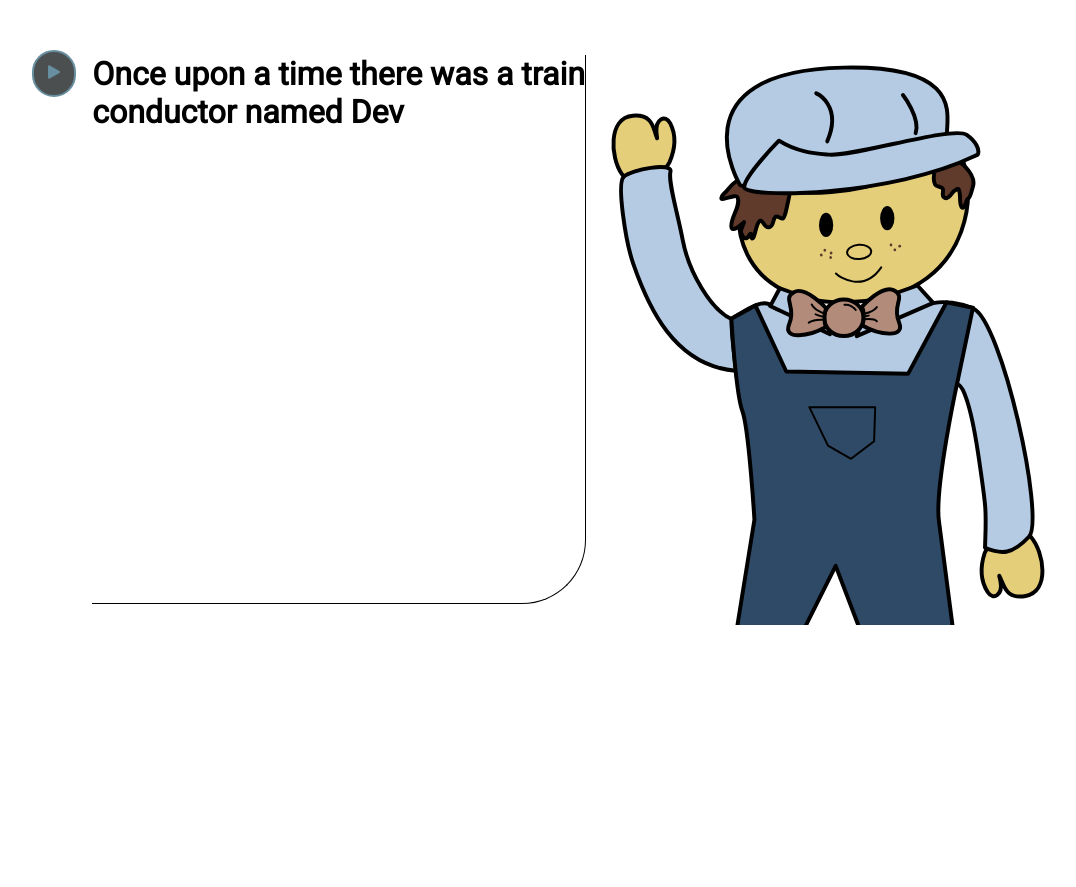
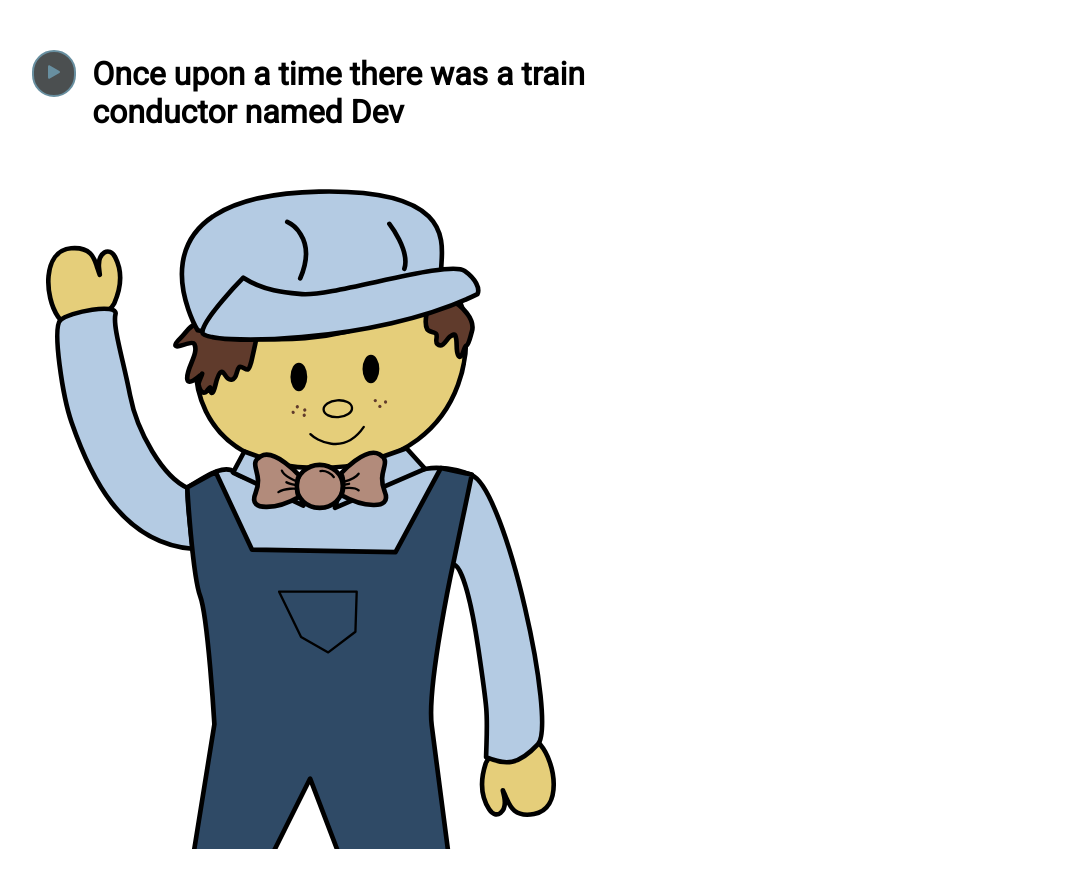
Before and after one commit to IsabelMcIlroy/IsabelsLibrary, a plain HTML site: page TrainStory/TSpageOne.html in a window 1280 px wide. Shown: the whole page, without its empty margins (43-1119 px from the left). Before the commit the page ends 800 px from the top, so only its background shows below. Drawn offline with Linux system fonts and the light colour scheme.

Commit message:
2022-06-10-4
editing page layout.

```diff
--- a/TrainStory/TSpageOne.html
+++ b/TrainStory/TSpageOne.html
@@ -16,6 +16,8 @@
             <path d="m11.596 8.697-6.363 3.692c-.54.313-1.233-.066-1.233-.697V4.308c0-.63.692-1.01 1.233-.696l6.363 3.692a.802.802 0 0 1 0 1.393z"/>
           </svg></button>
         <h1 id="text">Once upon a time there was a train conductor named Dev</h1>
+    </div>
+    <div class="image">
         <svg width="60%" height="60%" viewBox="0 0 600 600" version="1.1" xmlns="http://www.w3.org/2000/svg" xmlns:xlink="http://www.w3.org/1999/xlink" xml:space="preserve" xmlns:serif="http://www.serif.com/" style="fill-rule:evenodd;clip-rule:evenodd;stroke-linecap:round;stroke-linejoin:round;stroke-miterlimit:1.5;">
         <g id="waving">
             <g transform="matrix(0.830051,-0.557688,-0.557688,-0.830051,-6.17871,804.679)">
@@ -113,9 +115,8 @@
                 <ellipse cx="309.752" cy="214.513" rx="0.957" ry="0.897" style="fill:rgb(96,59,44);"/>
             </g>
         </g>
-    </svg>
+        </svg>
     </div>
-
     <script src="../script.js"></script>
 </body>
 </html>
--- a/style.css
+++ b/style.css
@@ -15,9 +15,8 @@ body{
     color: #688fa0;
 }
 #text{
-    border-bottom: 1px solid #000000;
-    border-right: 1px solid #000000;
-    border-radius: 0 0 64px 0;
-    padding: 0 0px 16px 0;
     width: 50%;
 }
+.image{
+    justify-content: center;
+}
```
